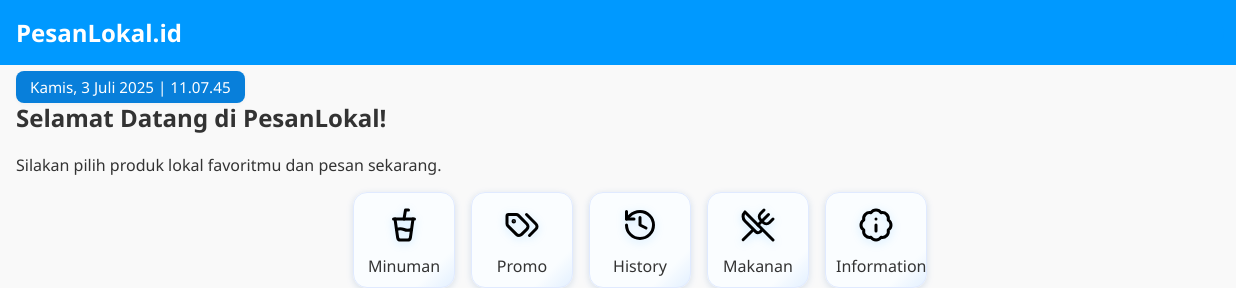
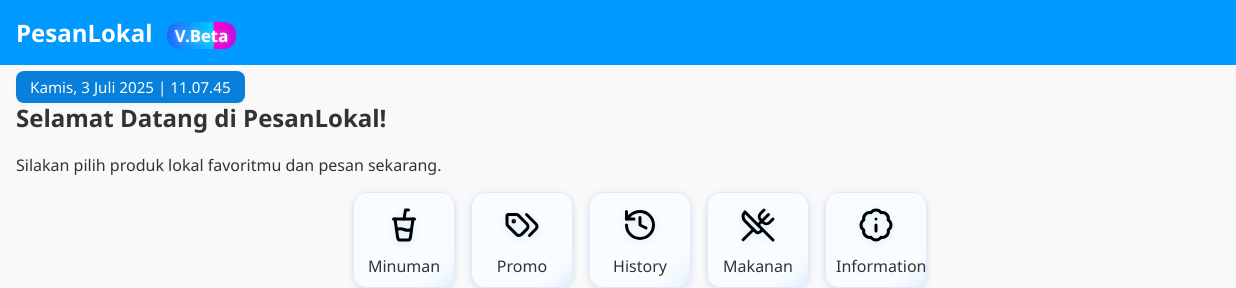
Before and after one commit to Fizxxc/PesanLokal.id, a plain HTML site: page index.html in a window 1280 px wide. Shown: the top 288 px of the page, 0-1236 px from the left. Drawn offline with Linux system fonts and the light colour scheme; some packages are replaced by stand-ins of ours; no server answers; a script that the page names is missing.

Commit message:
Update index.html

```diff
--- a/index.html
+++ b/index.html
@@ -126,12 +126,38 @@
     footer a:hover {
       text-decoration: underline;
     }
+    .version-badge {
+  font-size: 0.7em;
+  padding: 2px 8px;
+  margin-left: 8px;
+  background: linear-gradient(90deg, #ff00cc, #3333ff, #00ccff);
+  background-size: 200% auto;
+  color: white;
+  border-radius: 12px;
+  animation: shine 3s linear infinite;
+  font-weight: bold;
+  text-shadow: 0 0 5px rgba(255,255,255,0.4);
+}
+
+@keyframes shine {
+  0% {
+    background-position: 0% center;
+  }
+  100% {
+    background-position: 200% center;
+  }
+}
+
   </style>
 </head>
 
 <body>
   <header>
-    <h1>PesanLokal.id</h1>
+    <h1>
+      PesanLokal
+      <span class="version-badge">V.Beta</span>
+    </h1>
+
     <div style="display:flex; align-items:center; gap:1rem">
       <button id="authBtn"></button>
       <div class="notif-icon" id="notifToggle">
```
